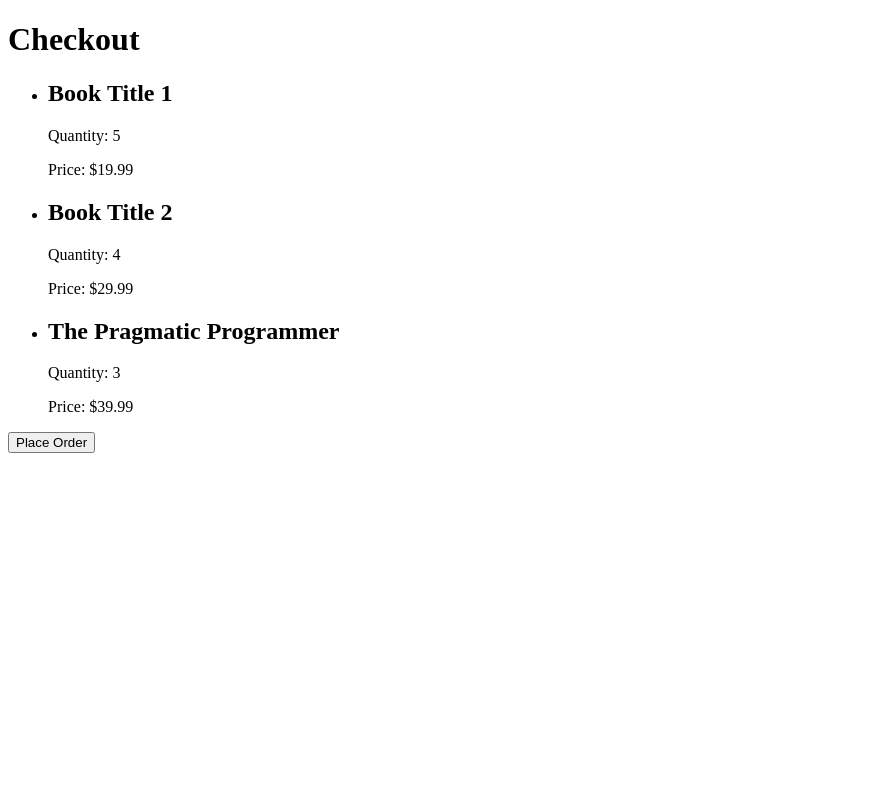
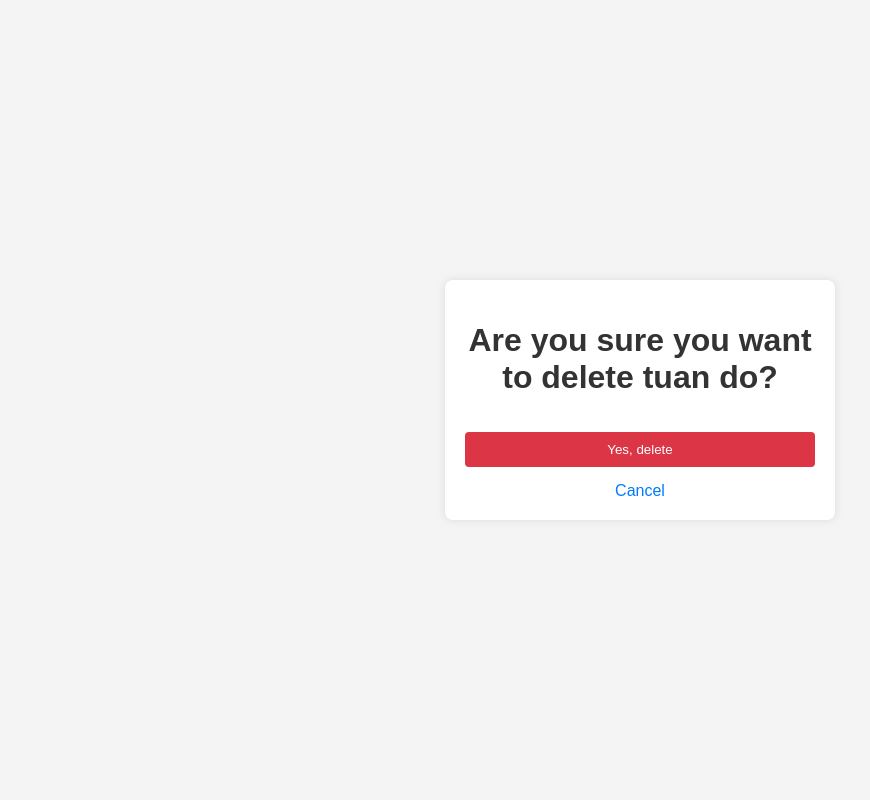
Before and after one commit to DK1uTea/tuan_project1_SAD, a Django app: template templates/cart/checkout.html in a window 1280 px wide. Shown: the whole page, without its empty margins (0-870 px from the left). Run offline with Django 5.2, Linux system fonts and the light colour scheme; the template is opened without the code that fills it: values that come from a table or form of the project are taken from there, others are empty; data comes from the database, SQL or seed files in the repository; both versions use the stored data as it was after the commit.

Commit message:
styling some template

```diff
--- a/templates/cart/checkout.html
+++ b/templates/cart/checkout.html
@@ -1,22 +1,61 @@
 <!DOCTYPE html>
 <html>
 <head>
-    <title>Checkout</title>
+    <title>Confirm Delete</title>
+    <style>
+        body {
+            font-family: Arial, sans-serif;
+            background-color: #f4f4f4;
+            display: flex;
+            flex-direction: column;
+            align-items: center;
+            justify-content: center;
+            height: 100vh;
+            margin: 0;
+        }
+        .container {
+            background: white;
+            padding: 20px;
+            border-radius: 8px;
+            box-shadow: 0 0 10px rgba(0, 0, 0, 0.1);
+            width: 350px;
+            text-align: center;
+        }
+        h1 {
+            color: #333;
+        }
+        button {
+            width: 100%;
+            background: #dc3545;
+            color: white;
+            border: none;
+            padding: 10px;
+            margin-top: 15px;
+            border-radius: 4px;
+            cursor: pointer;
+        }
+        button:hover {
+            background: #c82333;
+        }
+        .cancel-link {
+            display: block;
+            margin-top: 15px;
+            color: #007bff;
+            text-decoration: none;
+        }
+        .cancel-link:hover {
+            text-decoration: underline;
+        }
+    </style>
 </head>
 <body>
-    <h1>Checkout</h1>
-    <ul>
-        {% for item in cart_items %}
-        <li>
-            <h2>{{ item.book.title }}</h2>
-            <p>Quantity: {{ item.quantity }}</p>
-            <p>Price: ${{ item.book.price }}</p>
-        </li>
-        {% endfor %}
-    </ul>
-    <form method="post" action="{% url 'process_checkout' %}">
-        {% csrf_token %}
-        <button type="submit">Place Order</button>
-    </form>
+    <div class="container">
+        <h1>Are you sure you want to delete {{ customer.first_name }} {{ customer.last_name }}?</h1>
+        <form method="post">
+            {% csrf_token %}
+            <button type="submit">Yes, delete</button>
+        </form>
+        <a href="{% url 'customer_detail' customer.id %}" class="cancel-link">Cancel</a>
+    </div>
 </body>
 </html>
```
Also changed, not shown: templates/cart/cart.html (+59 -0 lines), db.sqlite3.
